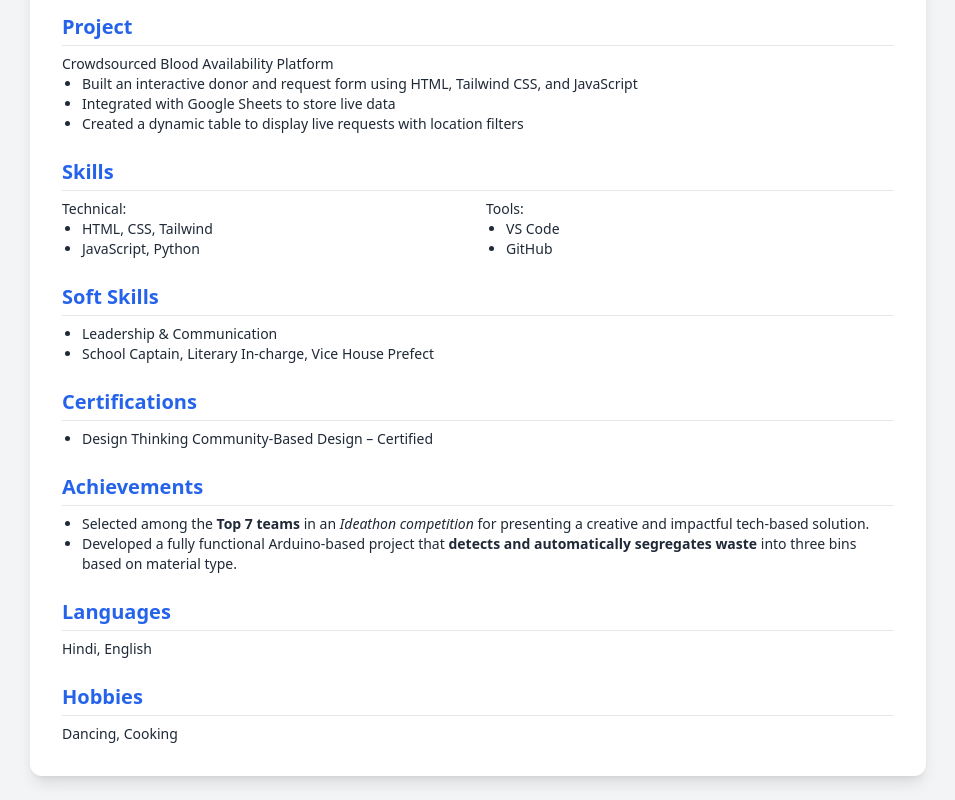
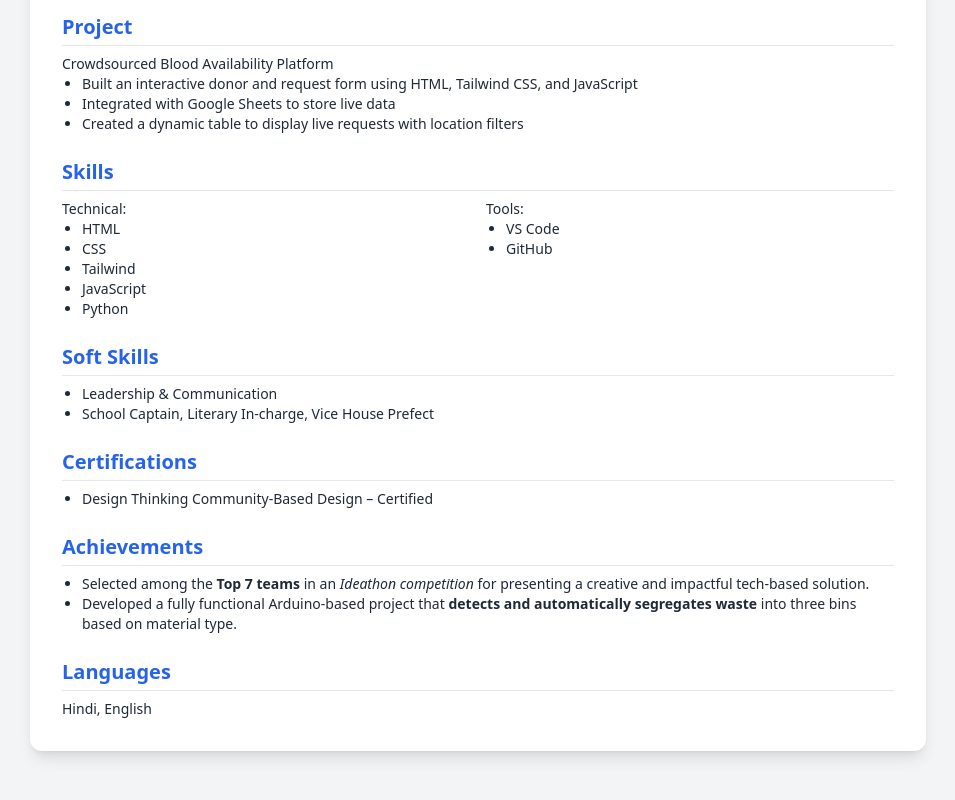
Before and after one commit to Ashiapargal/Resume, a plain HTML site: page index.html in a window 1280 px wide. Shown: the part 397-1197 px from the top of the page, without its empty margins (162-1117 px from the left). After the commit the page ends 1172 px from the top, so only its background shows below. Drawn offline with nearby package versions, Linux system fonts and the light colour scheme.

Commit message:
index.html

```diff
--- a/index.html
+++ b/index.html
@@ -52,8 +52,10 @@
           <div>
             <p class="font-medium">Technical:</p>
             <ul class="list-disc ml-5">
-              <li>HTML, CSS, Tailwind</li>
-              <li>JavaScript, Python</li>
+              <li>HTML</li>
+              <li>CSS</li>
+              <li>Tailwind</li>       <li>JavaScript</li>
+<li>Python</li>
             </ul>
           </div>
           <div>
@@ -98,12 +100,3 @@
         <h2 class="text-xl font-semibold text-blue-600 border-b pb-1">Languages</h2>
         <p class="text-sm mt-2">Hindi, English</p>
       </div>
-
-      <!-- Hobbies -->
-      <div class="mt-6">
-        <h2 class="text-xl font-semibold text-blue-600 border-b pb-1">Hobbies</h2>
-        <p class="text-sm mt-2">Dancing, Cooking</p>
-      </div>
-    </div>
-  </body>
-</html>
```
